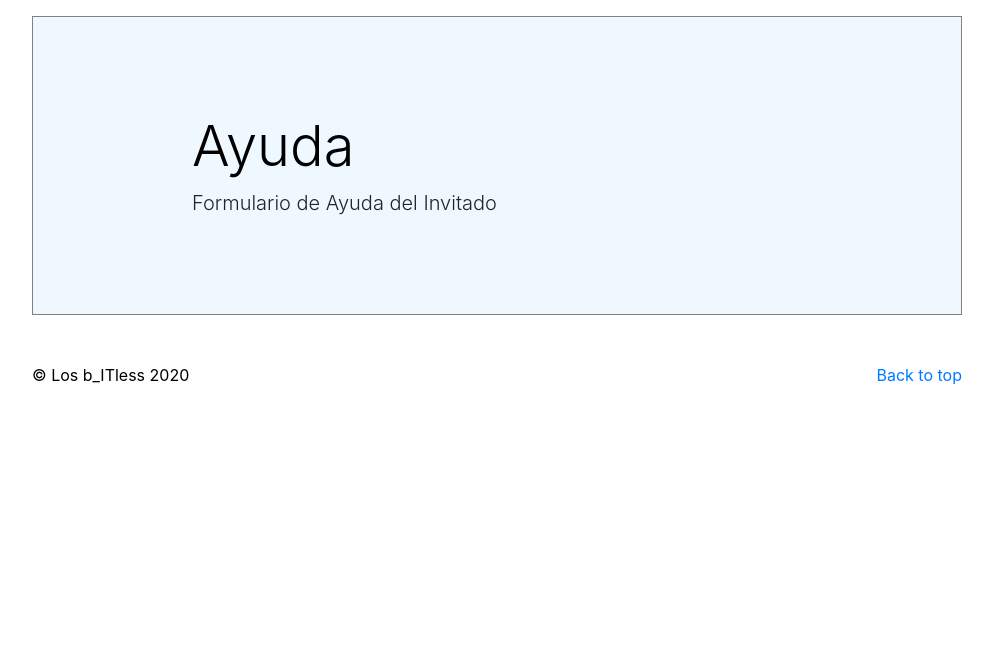
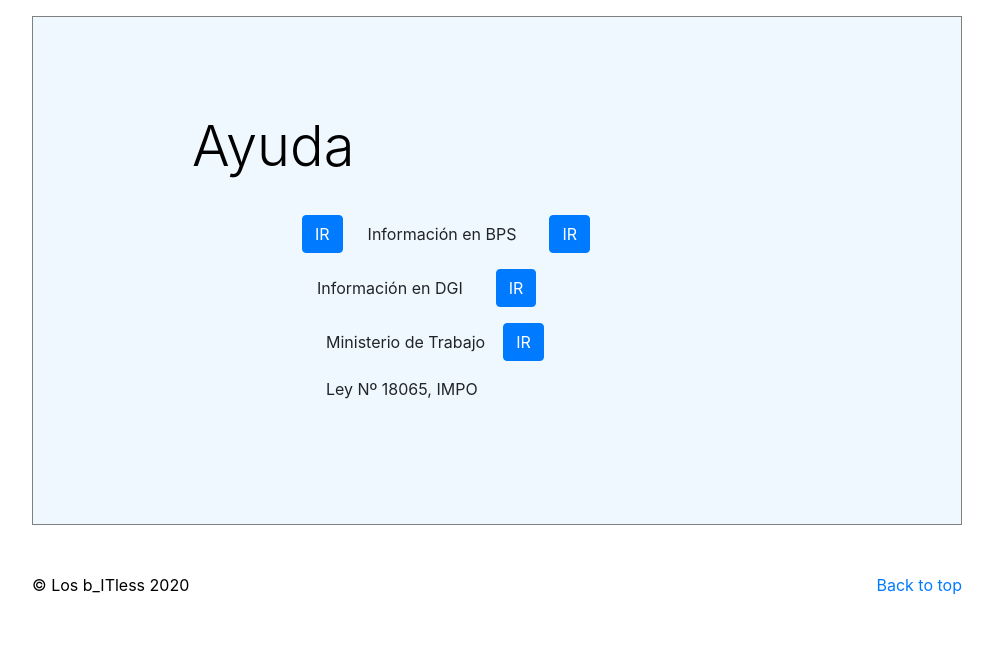
Before and after one commit to manotasuy/Labores, a Flask app: page /Ayuda in a window 1280 px wide. Shown: the part 206-855 px from the top of the page, without its empty margins (143-1136 px from the left). Before the commit the page ends 591 px from the top, so only its background shows below. Run offline with Flask 2, Linux system fonts and the light colour scheme; some libraries are stand-ins or nearby versions.

Commit message:
Agrego form para recuperar contraseña
Agrego también algunos links en la ayuda y achico imagen del login para que se vea mejor

```diff
--- a/main.py
+++ b/main.py
@@ -46,6 +46,11 @@ def deslogueo():
     return redirect(url_for('inicio'))
 
 
+@app.route('/RecuperarPass')
+def recuperar_pass():
+    return render_template('RecuperarClave.html')
+
+
 @app.route('/Ingresar', methods=['POST'])
 def ingresar():
     if request.method == 'POST':
--- a/templates/Ayuda.html
+++ b/templates/Ayuda.html
@@ -14,7 +14,7 @@
         <div class="container">
             <h1 class="display-4">Ayuda</h1>
             {% if not session['usertype'] %}
-            <p class="lead">Formulario de Ayuda del Invitado</p>
+            <p class="lead"></p>
             {% endif %}
 
             {% if session['usertype'] == 'Empleado' %}
@@ -22,6 +22,50 @@
             {% elif session['usertype'] == 'Empleador' %}
             <p class="lead">Formulario de Ayuda del EMPLEADOR, debo mostrar acceso a ligas de amas de casa</p>
             {% endif %}
+
+            <form class="form-signin" action="" method="">
+                <div class="form-row align-items-center">
+                    <div class="col-auto my-1 pb-2">
+                        <a class="btn btn-primary my-0 mr-md-auto text-center" href="http://bps.gub.uy"
+                            aria-label="">IR</a>
+                    </div>
+                    <div class="col-auto my-1">
+                        <div class="col-auto mr-sm-2">
+                            <label for="">Información en BPS</label>
+                        </div>
+                    </div>
+
+                    <div class="col-auto my-1 pb-2">
+                        <a class="btn btn-primary my-0 mr-md-auto text-center" href="http://bps.gub.uy"
+                            aria-label="">IR</a>
+                    </div>
+                    <div class="col-auto my-1">
+                        <div class="col-auto mr-sm-2">
+                            <label for="">Información en DGI</label>
+                        </div>
+                    </div>
+
+                    <div class="col-auto my-1 pb-2">
+                        <a class="btn btn-primary my-0 mr-md-auto text-center" href="http://bps.gub.uy"
+                            aria-label="">IR</a>
+                    </div>
+                    <div class="col-auto my-1">
+                        <div class="custom-control mr-sm-2">
+                            <label for="">Ministerio de Trabajo</label>
+                        </div>
+                    </div>
+
+                    <div class="col-auto my-1 pb-2">
+                        <a class="btn btn-primary my-0 mr-md-auto text-center" href="http://bps.gub.uy"
+                            aria-label="">IR</a>
+                    </div>
+                    <div class="col-auto my-1">
+                        <div class="custom-control mr-sm-2">
+                            <label for="">Ley Nº 18065, IMPO</label>
+                        </div>
+                    </div>
+                </div>
+            </form>
         </div>
     </div>
 </div>
```
Also changed, not shown: templates/Login.html (+5 -2 lines), templates/RecuperarClave.html (added, +23 -0 lines).
